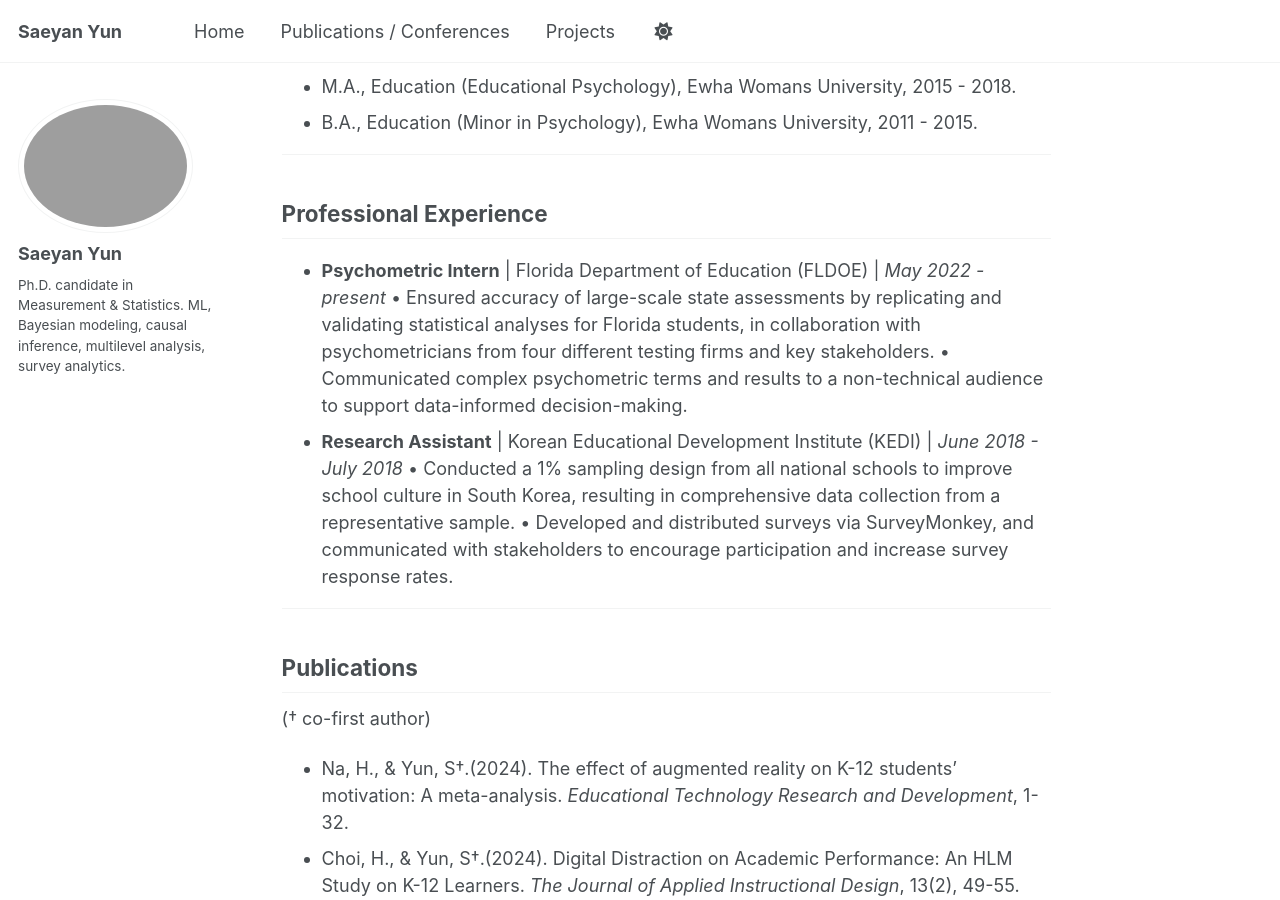
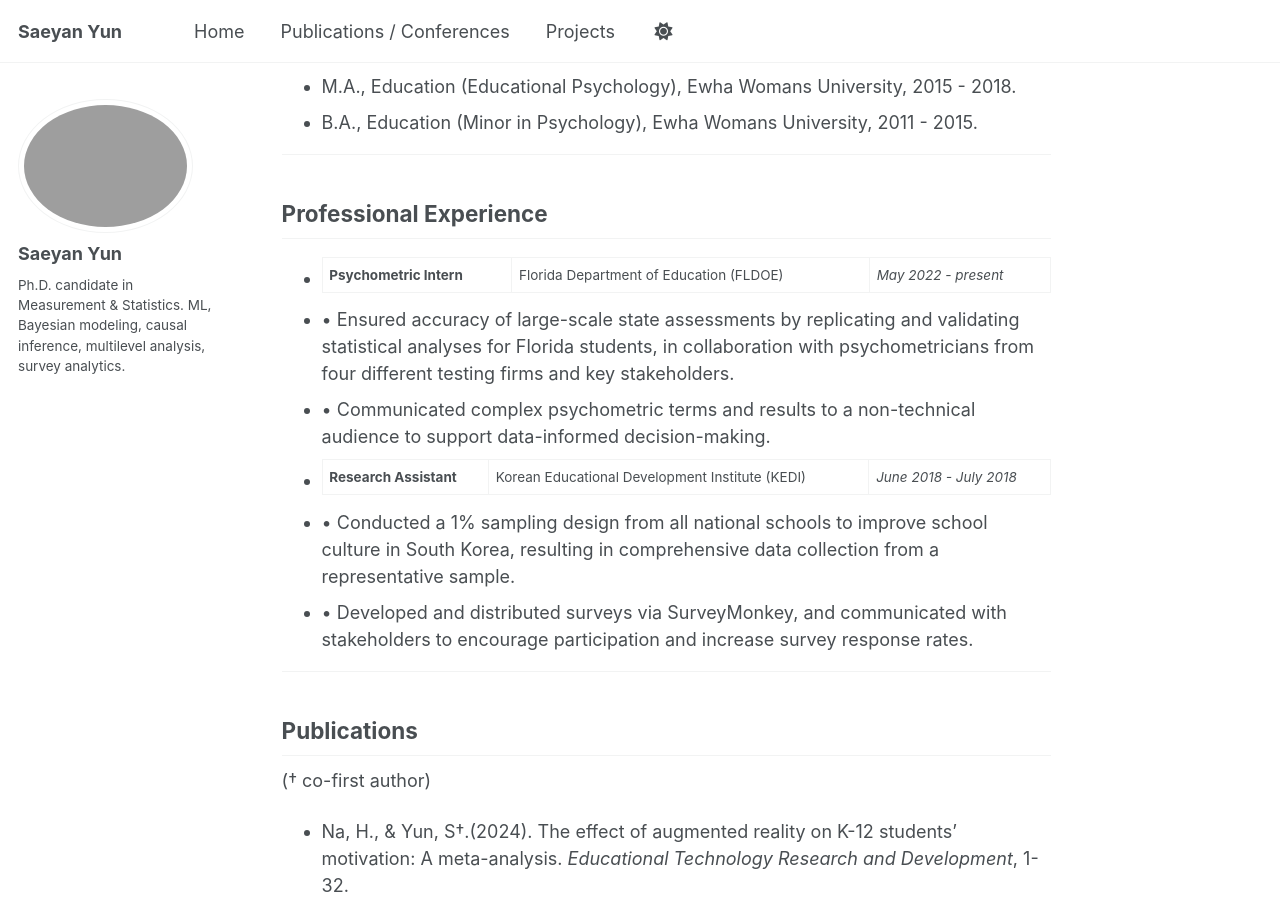
Before and after one commit to saeyanyun/saeyanyun.github.io, a Jekyll site: the page built from index.md, in a window 1280 px wide and 900 px high, scrolled down 822 px. Built offline with Jekyll 4.4.1, drawn with Linux system fonts in a browser that asks for light colours; a script that is not in the unit is left out.

Commit message:
Update index.md

```diff
--- a/index.md
+++ b/index.md
@@ -30,11 +30,11 @@ I am currently working with [Dr. Betsy Jane Becker](https://scholar.google.com/c
 
 ## Professional Experience
 - **Psychometric Intern** | Florida Department of Education (FLDOE) | *May 2022 - present*
-  •	Ensured accuracy of large-scale state assessments by replicating and validating statistical analyses for Florida students, in collaboration with psychometricians from four different testing firms and key stakeholders.
-  •	Communicated complex psychometric terms and results to a non-technical audience to support data-informed decision-making.
+- •	Ensured accuracy of large-scale state assessments by replicating and validating statistical analyses for Florida students, in collaboration with psychometricians from four different testing firms and key stakeholders.
+- •	Communicated complex psychometric terms and results to a non-technical audience to support data-informed decision-making.
 - **Research Assistant** | Korean Educational Development Institute (KEDI) | *June 2018 - July 2018*
-  •	Conducted a 1% sampling design from all national schools to improve school culture in South Korea, resulting in comprehensive data collection from a representative sample.
-  •	Developed and distributed surveys via SurveyMonkey, and communicated with stakeholders to encourage participation and increase survey response rates.
+- •	Conducted a 1% sampling design from all national schools to improve school culture in South Korea, resulting in comprehensive data collection from a representative sample.
+- •	Developed and distributed surveys via SurveyMonkey, and communicated with stakeholders to encourage participation and increase survey response rates.
 
 ---
 
```
